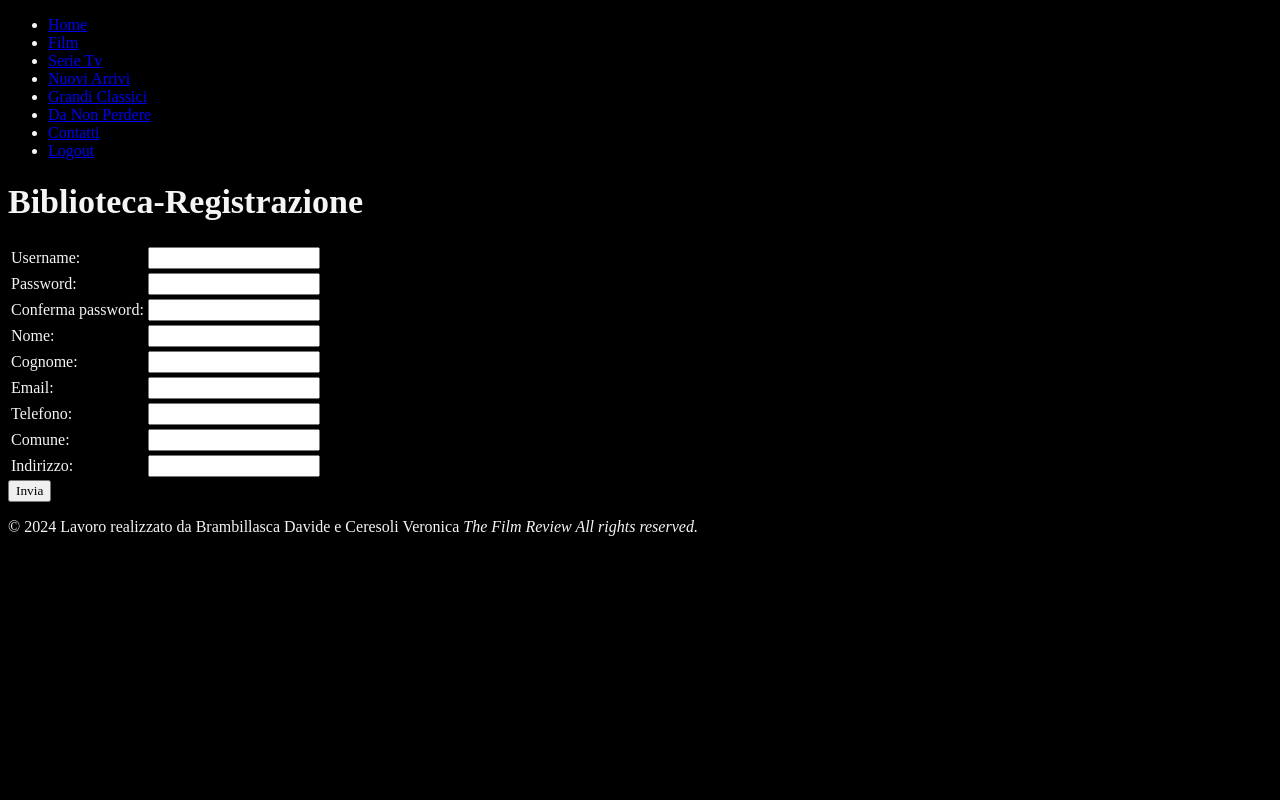
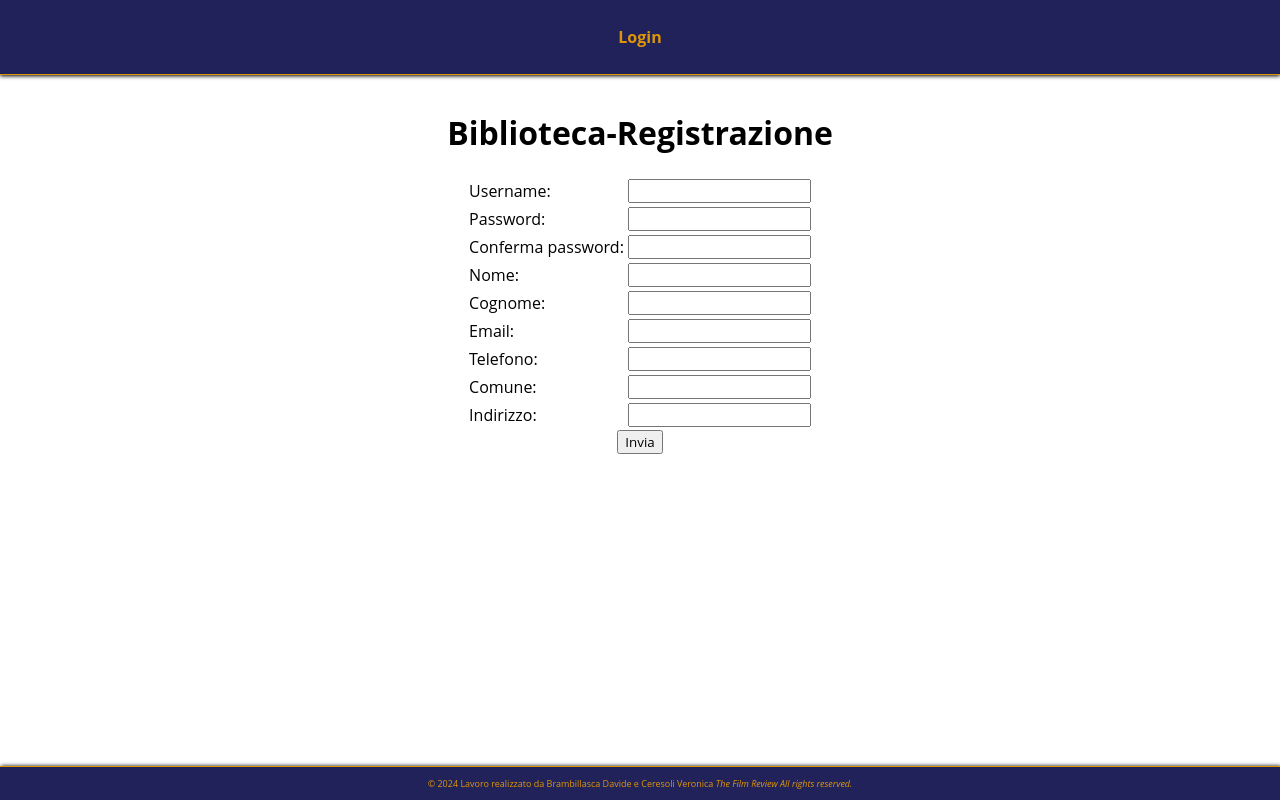
Before and after one commit to DavideBR3P/Sito-Brambillasca-Ceresoli, a PHP site: page /pagine/registrazione.php in a window 1280 px wide. Run offline with PHP 8.4, Linux system fonts and the light colour scheme.

Commit message:
Inserimento dello style css valido solo per index, registrazione, nav e footer

```diff
--- /dev/null
+++ b/CSS/styleIR.css
@@ -0,0 +1,139 @@
+* {
+    box-sizing: border-box;
+}
+
+.group:after {
+    content: "";
+    display: table;
+    clear: both;
+}
+
+body {
+	padding: 0px;
+	margin: 0px;
+	font-family: 'Open Sans', Verdana, 'DejaVu Sans', Arial, sans-serif;
+	background-color: #ffffffda;
+}
+
+.nav {
+	background-color: #22225b;
+	border-bottom: 1.5px solid #de9606;
+	box-shadow: 0px 1px 4px black;
+}
+.centratonav{
+	width: 550px;
+	margin: auto;
+	padding: 10px;
+	text-align: center;
+}
+.contenuto {
+	width: 550px;
+	margin: auto;
+	padding: 15px;
+	text-align: center;
+	padding-bottom: 40px;
+}
+
+.footer {
+	position: fixed;
+	left: 0;
+	bottom: 0;
+	width: 100%;
+	background-color: #22225b;
+	border-top: 1.5px solid #de9606;
+	box-shadow: 1px 0px 4px black;
+	color: #de9606;;
+	font-size: 9px;
+	text-align: center;
+	padding: 10px;
+}
+
+#tab_dati_personali{
+	text-align: left;
+	margin: auto;
+}
+.tab_input{
+	text-align: left;
+	margin: auto;
+}
+.input_dati_personali{
+	width: 300px;
+}
+input{
+	font-family: 'Open Sans', Verdana, 'DejaVu Sans', Arial, sans-serif;
+}
+ul.navlinks{
+	color: #b48648;
+	font-weight: bold;
+	padding-left: 0px;
+}
+ul.navlinks li {
+	display: inline;
+	margin: 10px;
+}
+ul.navlinks li#active{
+	/* color:#e8dbca; */
+	color:white;
+}
+ul.navlinks li a{
+	text-decoration: none;
+	color: #de9606;
+}
+ul.navlinks li a:hover{
+	color: white;
+}
+.hidden{
+	display: none;
+}
+
+.elenco_libri{
+	text-align: left;
+	margin: auto;
+}
+.card-libro {
+    display: flex;
+    border: 1.5px solid #be935b;
+    border-radius: 3px;
+    margin: 10px 0px;
+    padding: 5px;
+}
+.card-libro__img {
+    width: 25%;
+}
+.card-libro__img img {
+    width: 100%;
+}
+.card-libro__testo {
+    display: flex;
+    align-items: center;
+    padding: 10px;
+}
+.link-scheda {
+    font-size: 10px;
+}
+
+.copertina-fr {
+    float: right;
+    width: 30%;
+}
+.copertina-fr img {
+    width: 100%;
+    margin-left: 10px;
+}
+.descrizione {
+    text-align: left;
+    font-size: 12px;
+}
+
+#form_restituzione{
+	text-align: left;
+	width: max-content;
+}
+#tabella_selezione_libri{
+	text-align: left;
+	margin: auto;
+	font-size: smaller;
+}
+#tabella_selezione_libri th, #tabella_selezione_libri td:last-child{
+	text-align: center;
+}
--- a/data/connessione_db.php
+++ b/data/connessione_db.php
@@ -1,6 +1,6 @@
 <?php
     $conn = new mysqli("localhost", "root", "", "the-film-review");
     if($conn->connect_error){
-        die("Si è verificato un errore di connessione al database". $conn->connect_error);
+        die("<p>Si è verificato un errore di connessione al database". $conn->connect_error."</p>");
     }
 ?>
--- a/index.php
+++ b/index.php
@@ -8,7 +8,7 @@
 <head>
     <meta charset="UTF-8">
     <meta name="viewport" content="width=device-width, initial-scale=1.0">
-    <link rel="stylesheet" href="style.css">
+    <link rel="stylesheet" href="CSS/styleIR.css">
     <title>The Film Review - Login</title>
 </head>
 <body>
--- a/pagine/footer.php
+++ b/pagine/footer.php
@@ -1,4 +1,4 @@
-<div>
+<div class="footer">
     © 2024
 
     Lavoro realizzato da Brambillasca Davide e Ceresoli Veronica
--- a/pagine/nav.php
+++ b/pagine/nav.php
@@ -4,8 +4,8 @@
             <?php
                 if (basename($_SERVER['PHP_SELF']) == "index.php") {
                     echo "<li><a href='pagine/registrazione.php'>Registrati</a></li>";
-                } elseif (basename($_SERVER['PHP_SELF']) == "pagine/registrazione.php") {
-                    echo "<li><a href='index.php'>Login</a></li>";
+                } elseif (basename($_SERVER['PHP_SELF']) == "registrazione.php") {
+                    echo "<li><a href='../index.php'>Login</a></li>";
                 } else {
                     if (basename($_SERVER['PHP_SELF']) == "home.php") {
                         echo "<li id='active'>Home</li>";
--- a/pagine/registrazione.php
+++ b/pagine/registrazione.php
@@ -16,7 +16,7 @@
 <head>
     <meta charset="UTF-8">
     <meta name="viewport" content="width=device-width, initial-scale=1.0">
-    <link rel="stylesheet" href="../style.css">
+    <link rel="stylesheet" href="../CSS/styleIR.css">
     <title>The Film Review - Registrazione</title>
 </head>
 <body>
```
Also changed, not shown: CSS/style.css (line endings or trailing spaces).
